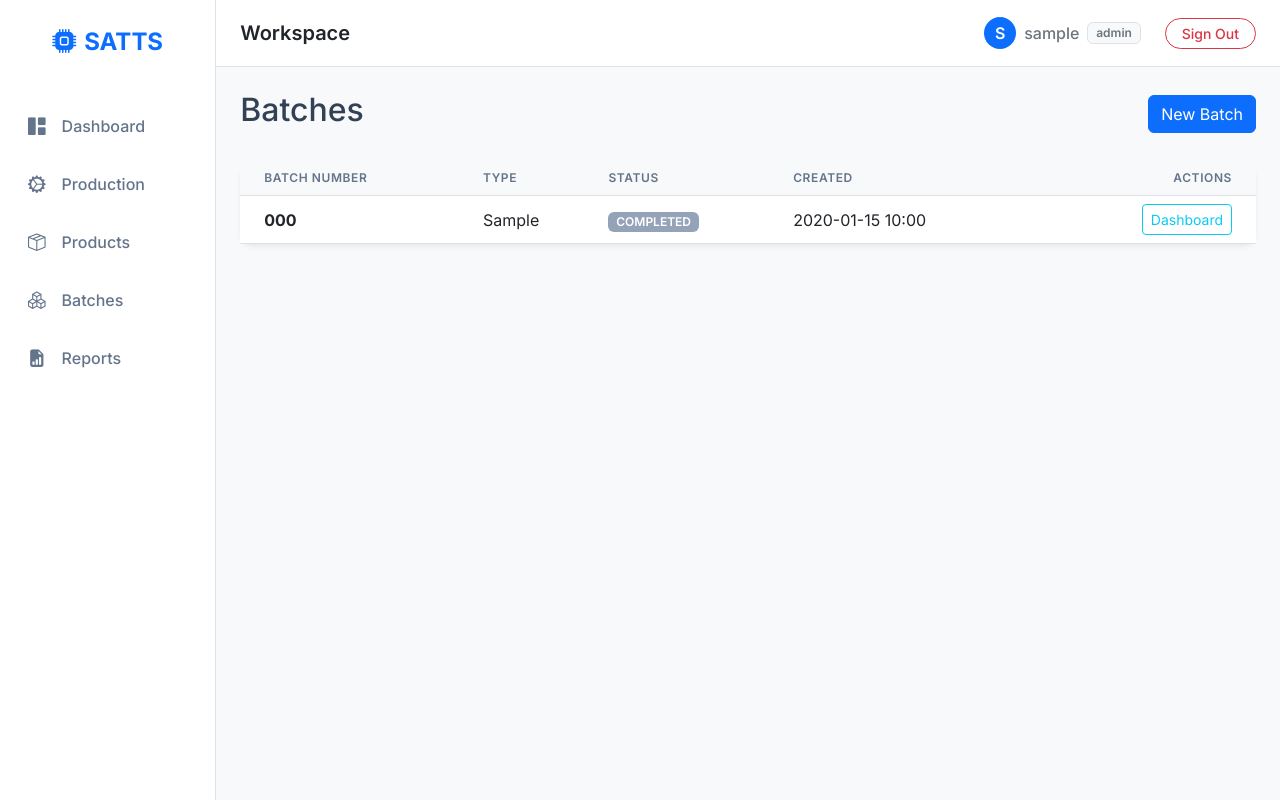
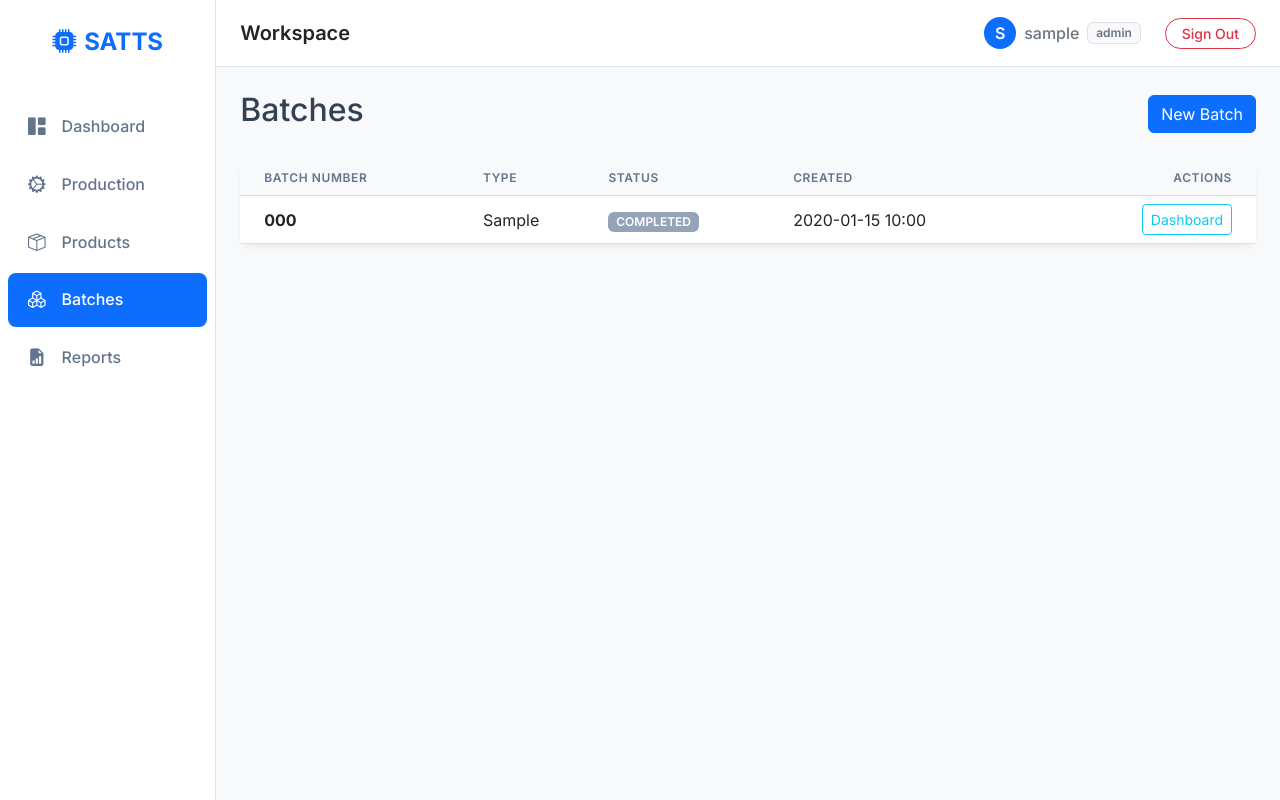
Before and after one commit to jaiswalar5-ui/ev-assembly-trace, a Flask app: page /batches in a window 1280 px wide. Run offline with Flask 3, Linux system fonts and the light colour scheme; a user stored in the database is signed in; tables that the repository leaves empty hold one stand-in row (values such as "Sample post").

Commit message:
feat(ui): implement modern SaaS navigation and sidebar layout
Co-authored-by: Copilot <223556219+Copilot@users.noreply.github.com>

```diff
--- a/templates/base.html
+++ b/templates/base.html
@@ -18,31 +18,31 @@
     <div class="d-flex" id="wrapper">
         <!-- Sidebar -->
         {% if current_user.is_authenticated %}
-        <div class="saas-sidebar border-end" id="sidebar-wrapper">
+        <aside class="saas-sidebar border-end" id="sidebar-wrapper" aria-label="Primary sidebar">
             <div class="sidebar-heading text-center py-4 fs-4 fw-bold text-primary">
                 <i class="bi bi-cpu-fill me-2"></i>SATTS
             </div>
-            <div class="list-group list-group-flush my-3 px-2">
-                <a href="{{ url_for('dashboard') }}" class="list-group-item list-group-item-action saas-nav-link"><i class="bi bi-grid-1x2-fill me-3"></i>Dashboard</a>
-                <a href="{{ url_for('production_line') }}" class="list-group-item list-group-item-action saas-nav-link"><i class="bi bi-gear-wide-connected me-3"></i>Production</a>
-                <a href="{{ url_for('products') }}" class="list-group-item list-group-item-action saas-nav-link"><i class="bi bi-box-seam me-3"></i>Products</a>
-                <a href="{{ url_for('batches') }}" class="list-group-item list-group-item-action saas-nav-link"><i class="bi bi-boxes me-3"></i>Batches</a>
+            <nav class="list-group list-group-flush my-3 px-2" aria-label="Main navigation">
+                <a href="{{ url_for('dashboard') }}" class="list-group-item list-group-item-action saas-nav-link {{ 'active' if request.endpoint == 'dashboard' else '' }}"><i class="bi bi-grid-1x2-fill me-3"></i>Dashboard</a>
+                <a href="{{ url_for('production_line') }}" class="list-group-item list-group-item-action saas-nav-link {{ 'active' if request.endpoint == 'production_line' else '' }}"><i class="bi bi-gear-wide-connected me-3"></i>Production</a>
+                <a href="{{ url_for('products') }}" class="list-group-item list-group-item-action saas-nav-link {{ 'active' if request.endpoint in ['products', 'product_detail'] else '' }}"><i class="bi bi-box-seam me-3"></i>Products</a>
+                <a href="{{ url_for('batches') }}" class="list-group-item list-group-item-action saas-nav-link {{ 'active' if request.endpoint in ['batches', 'batch_dashboard'] else '' }}"><i class="bi bi-boxes me-3"></i>Batches</a>
 
                 {% if current_user.role in ['Admin', 'Quality Engineer'] %}
-                <a href="{{ url_for('testing') }}" class="list-group-item list-group-item-action saas-nav-link"><i class="bi bi-clipboard-check-fill me-3"></i>Testing</a>
+                <a href="{{ url_for('testing') }}" class="list-group-item list-group-item-action saas-nav-link {{ 'active' if request.endpoint == 'testing' else '' }}"><i class="bi bi-clipboard-check-fill me-3"></i>Testing</a>
                 {% endif %}
 
                 {% if current_user.role in ['Admin', 'Quality Engineer', 'Production Engineer'] %}
-                <a href="{{ url_for('defects') }}" class="list-group-item list-group-item-action saas-nav-link"><i class="bi bi-exclamation-triangle-fill me-3"></i>Defects</a>
+                <a href="{{ url_for('defects') }}" class="list-group-item list-group-item-action saas-nav-link {{ 'active' if request.endpoint == 'defects' else '' }}"><i class="bi bi-exclamation-triangle-fill me-3"></i>Defects</a>
                 {% endif %}
 
-                <a href="{{ url_for('reports') }}" class="list-group-item list-group-item-action saas-nav-link"><i class="bi bi-file-earmark-bar-graph-fill me-3"></i>Reports</a>
+                <a href="{{ url_for('reports') }}" class="list-group-item list-group-item-action saas-nav-link {{ 'active' if request.endpoint in ['reports', 'generate_report', 'simulate'] else '' }}"><i class="bi bi-file-earmark-bar-graph-fill me-3"></i>Reports</a>
 
                 {% if current_user.role == 'Admin' %}
-                <a href="{{ url_for('config') }}" class="list-group-item list-group-item-action saas-nav-link mt-4"><i class="bi bi-sliders me-3"></i>Configuration</a>
+                <a href="{{ url_for('config') }}" class="list-group-item list-group-item-action saas-nav-link mt-4 {{ 'active' if request.endpoint == 'config' else '' }}"><i class="bi bi-sliders me-3"></i>Configuration</a>
                 {% endif %}
-            </div>
-        </div>
+            </nav>
+        </aside>
         {% endif %}
         <!-- /#sidebar-wrapper -->
 
```
